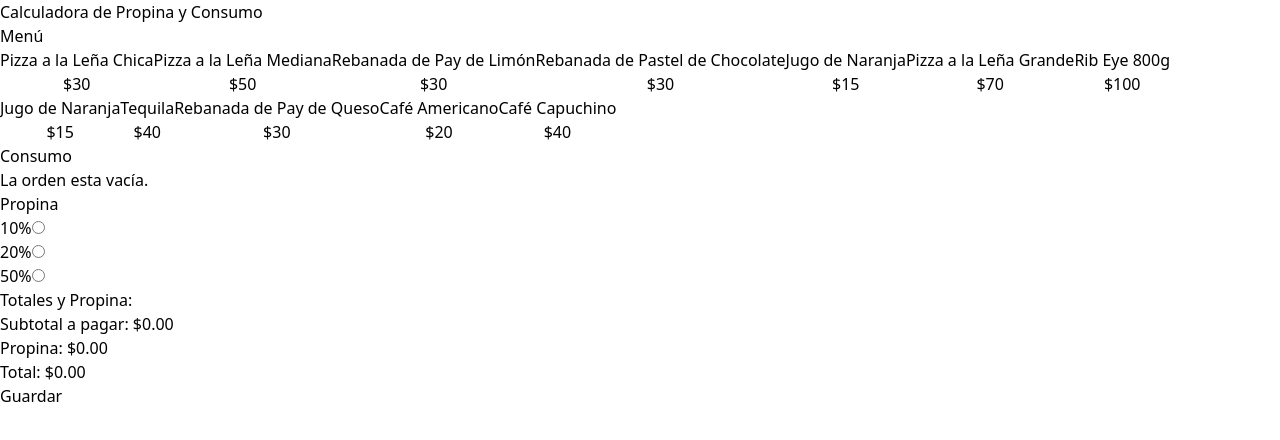
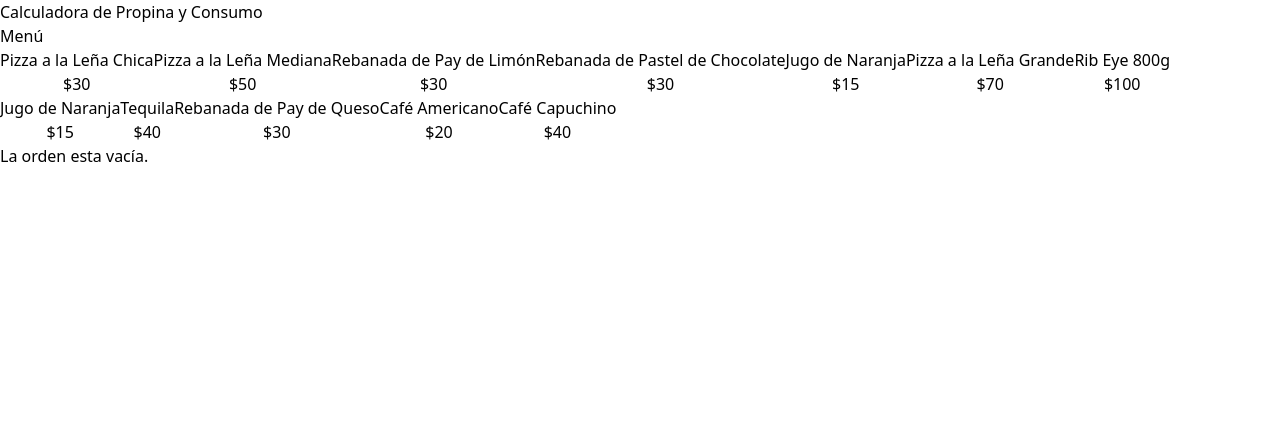
Before and after one commit to dvcode01/Calculadora-propina-TS, a React (Vite) app: page / in a window 1280 px wide. Shown: the top 440 px of the page. Built offline with nearby package versions, Linux system fonts and the light colour scheme.

Commit message:
Feat: Resetting the order

```diff
--- a/src/App.tsx
+++ b/src/App.tsx
@@ -6,7 +6,7 @@
 import useOrder from "./hook/useOrder"
 
 function App() {
-  const { order, addItem, removeItem, tip, setTip } = useOrder();
+  const { order, addItem, removeItem, tip, setTip, placeOrder } = useOrder();
 
   return (
     <>
@@ -29,6 +29,9 @@
 
         </div>
         <div className="border border-dashed border-slate-300 rounded-lg p-5 space-y-10">
+          {order.length ? (
+            <>
+
               <OrderContents
                 order={order}
                 removeItem={removeItem}
@@ -36,12 +39,18 @@
 
               <TipPercentageForm
                 setTip={setTip}
+                tip={tip}
               />
 
               <OrderTotals
                 order={order}
                 tip={tip}
+                placeOrder={placeOrder}
               />
+            </>
+          ) : (
+            <p className="text-center">La orden esta vacía.</p>
+          )}
         </div>
 
 
--- a/src/components/OrderContents.tsx
+++ b/src/components/OrderContents.tsx
@@ -12,9 +12,7 @@
         <h2 className="font-black text-4xl">Consumo</h2>
 
         <div className="space-y-3 mt-10">
-            {order.length === 0 ? (
-                <p className="text-center">La orden esta vacía.</p>
-            ) : (
+            {
                 order.map(item => (
                     <div
                         key={item.id}
@@ -32,7 +30,7 @@
                         >X</button>
                     </div>
                 ))
-            )}
+            }
         </div>
     </>
   )
--- a/src/components/OrderTotals.tsx
+++ b/src/components/OrderTotals.tsx
@@ -4,10 +4,11 @@
 
 type OrderTotalsProps = {
     order: OrderItem[],
-    tip: number
+    tip: number,
+    placeOrder: () => void
 }
 
-function OrderTotals({order, tip} : OrderTotalsProps) {
+function OrderTotals({order, tip, placeOrder} : OrderTotalsProps) {
     // Calcula el subtotal a pagar
     const subTotalAmount = useMemo(() => order.reduce((total, item) => total + (item.quantity * item.price), 0), [order]);
 
@@ -36,7 +37,9 @@
 
 
         <button
-            className="w-full bg-black p-3 uppercase text-white font-bold mt-10 hover:cursor-pointer hover:bg-teal-800 transition-all duration-300"
+            className="w-full bg-black p-3 uppercase text-white font-bold mt-10 hover:cursor-pointer hover:bg-teal-800 transition-all duration-300 disabled:opacity-10"
+            disabled={totalMount === 0}
+            onClick={placeOrder}
         >
             Guardar
         </button>
--- a/src/components/TipPercentageForm.tsx
+++ b/src/components/TipPercentageForm.tsx
@@ -19,24 +19,26 @@
 ]
 
 type TipPercentageFormProps = {
-    setTip: Dispatch<SetStateAction<number>>
+    setTip: Dispatch<SetStateAction<number>>,
+    tip: number
 }
 
 
-function TipPercentageForm({setTip}: TipPercentageFormProps) {
+function TipPercentageForm({setTip, tip}: TipPercentageFormProps) {
     return (
         <div>
             <h3 className="font-back text-2xl">Propina</h3>
             <form action="">
-                {tipOptions.map((tip) => (
-                    <div className="flex gap-2" key={tip.id}>
-                        <label htmlFor={tip.id}>{tip.label}</label>
+                {tipOptions.map((tipOption) => (
+                    <div className="flex gap-2" key={tipOption.id}>
+                        <label htmlFor={tipOption.id}>{tipOption.label}</label>
                         <input
-                            id={tip.id}
+                            id={tipOption.id}
                             type="radio"
                             name="tip"
-                            value={tip.value}
+                            value={tipOption.value}
                             onChange={(e) => setTip(+e.target.value)}
+                            checked={tipOption.value === tip}
                         />
                     </div>
 
--- a/src/hook/useOrder.ts
+++ b/src/hook/useOrder.ts
@@ -31,11 +31,19 @@
         setOrder(order.filter(item => item.id !== id));
     }
 
+    // Reinicia  y Guardando la orden
+
+    const placeOrder = () => {
+        setOrder([]);
+        setTip(0);
+    }
+
     return {
         order,
         tip,
         setTip,
         addItem,
-        removeItem
+        removeItem,
+        placeOrder
     }
 }
```
Lines whose indentation alone changed are shown as unchanged.
